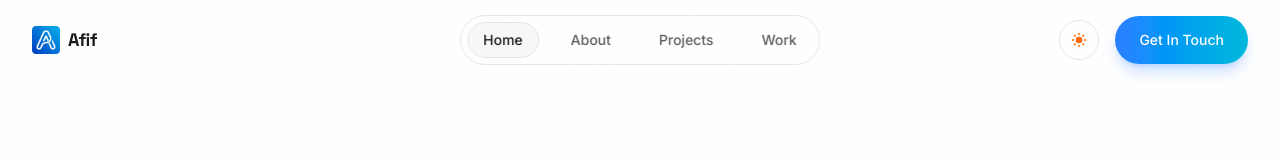
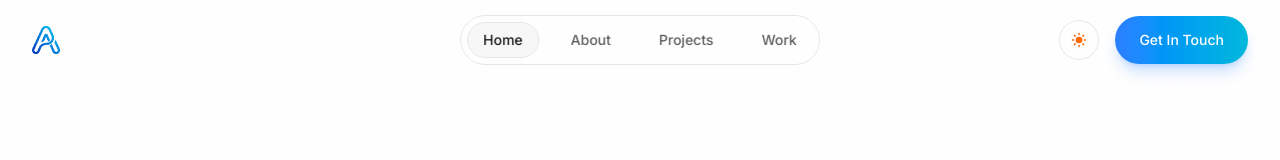
Before and after one commit to afif23170si-ui/afiframadhan.my.id, a Next.js app: page / in a window 1280 px wide. Shown: the top 160 px of the page. Built offline with nearby package versions, Linux system fonts and the light colour scheme.

Commit message:
update logo

```diff
--- a/components/layout/navbar.tsx
+++ b/components/layout/navbar.tsx
@@ -95,13 +95,12 @@ export function Navbar() {
                   whileTap={{ scale: 0.95 }}
                 >
                   <Image
-                    src="/logo.png"
+                    src="/logo-a.png"
                     alt="Afif Logo"
                     width={28}
                     height={28}
                     className="object-contain"
                   />
-                  <span className="ml-2 text-lg font-bold tracking-tight text-foreground" style={{ fontFamily: 'var(--font-space-grotesk)' }}>Afif</span>
                 </motion.a>
 
                 {/* Center: Navigation */}
```
